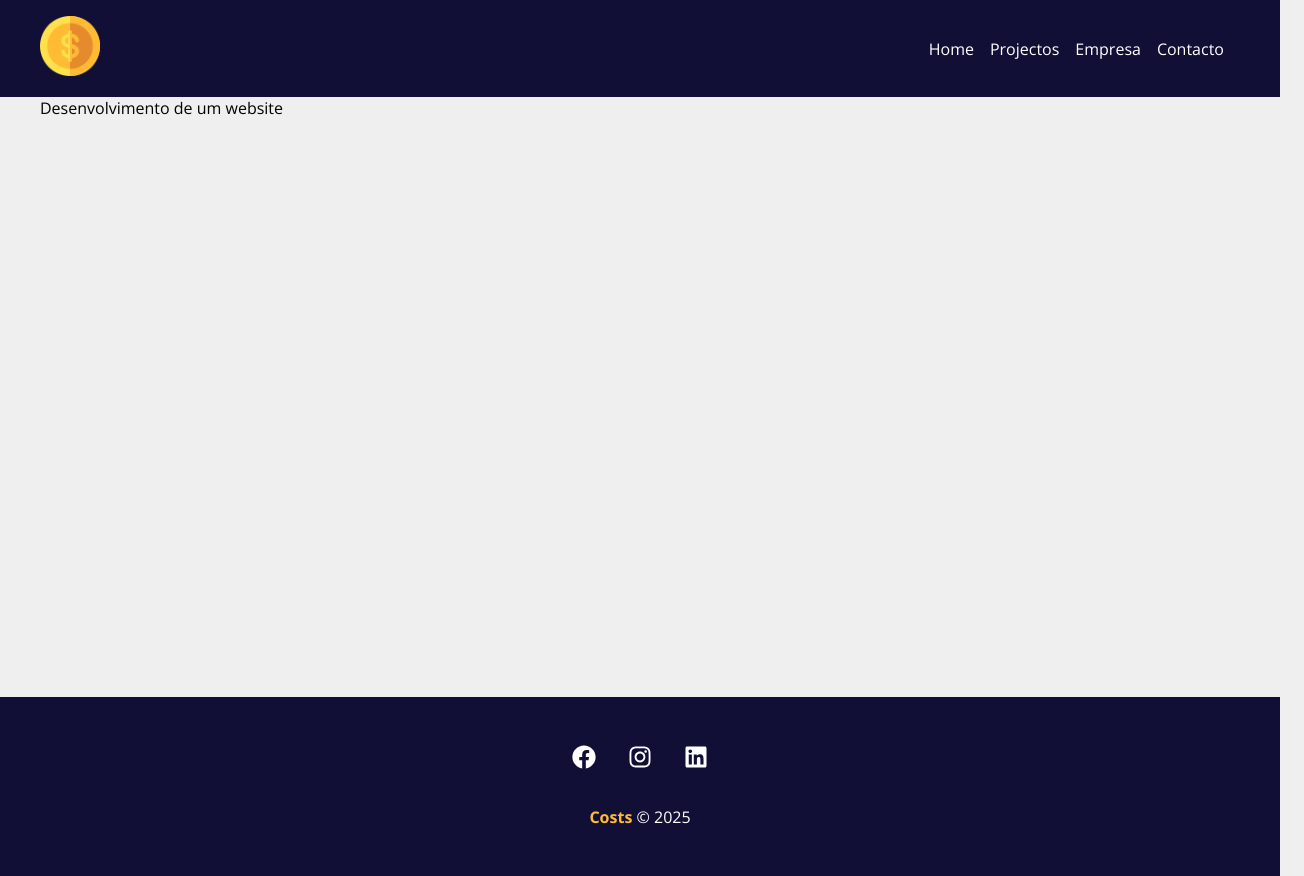
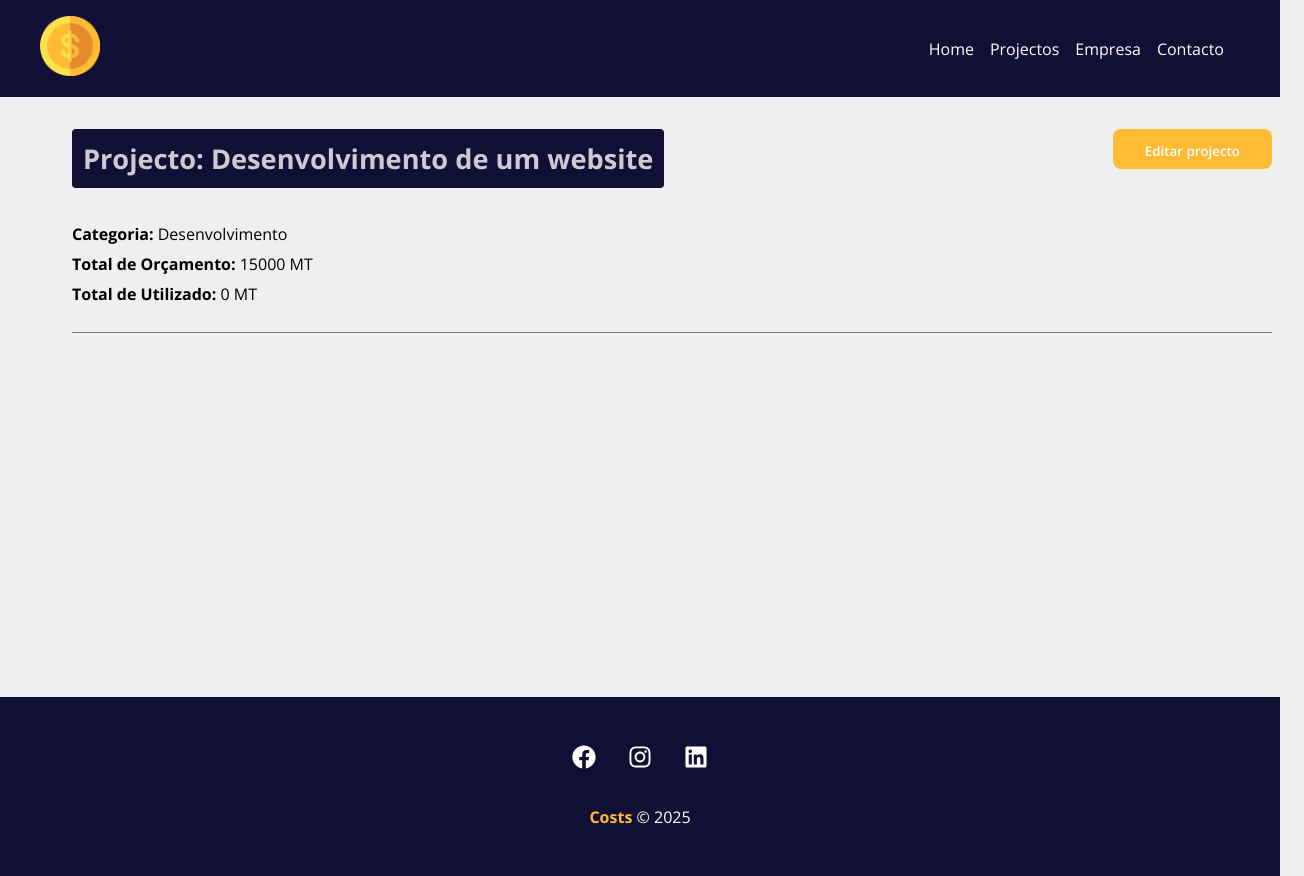
Before and after one commit to adelsonsaguateDev/costs, a React (Create React App) app: page /projecto/1 in a window 1280 px wide. Shown: the whole page, 1304 px wide, since content can reach past the window. Built offline with nearby package versions, Linux system fonts and the light colour scheme; data requests are answered from the project's data file; the HTML template or start-up script is replaced by a standard one.

Commit message:
Exibindo os dados do projecto

```diff
--- a/src/components/pages/Projecto.js
+++ b/src/components/pages/Projecto.js
@@ -1,10 +1,13 @@
 import styles from "./Projecto.module.css";
 import { useParams } from "react-router-dom";
 import { useState, useEffect, useRef } from "react";
+import Loading from "../layout/Loading.js";
+import Container from "../layout/Container.js";
 function Projecto() {
   const { id } = useParams();
 
   const [project, setProject] = useState([]);
+  const [showProjectForm, setShowProjectForm] = useState(false);
 
   const hasFetched = useRef(false);
 
@@ -12,6 +15,7 @@
     if (!hasFetched.current) {
       hasFetched.current = true;
 
+      setTimeout(() => {
         fetch(`http://localhost:5000/projectos/${id}`, {
           method: "GET",
           headers: {
@@ -23,10 +27,50 @@
             setProject(data);
           })
           .catch((error) => console.log(error)());
+      }, 1000);
     }
   }, [id]);
 
-  return <p>{project.name}</p>;
+  function toggleProjectForm() {
+    setShowProjectForm(!showProjectForm);
+  }
+
+  return (
+    <>
+      {project.name ? (
+        <div className={styles.project_details}>
+          <Container customClass="column">
+            <div className={styles.details_container}>
+              <h1>Projecto: {project.name}</h1>
+              <button className={styles.btn} onClick={toggleProjectForm}>
+                {!showProjectForm ? "Editar projecto" : "Fechar"}
+              </button>
+              {!showProjectForm ? (
+                <div className={styles.project_info}>
+                  <p>
+                    <span>Categoria:</span>{" "}
+                    {project.categoria?.nome || "Sem Categoria"}
+                  </p>
+                  <p>
+                    <span>Total de Orçamento:</span> {project.budget} MT
+                  </p>
+                  <p>
+                    <span>Total de Utilizado:</span> {project.cost} MT
+                  </p>
+                </div>
+              ) : (
+                <div className={styles.project_info}>
+                  <p>form</p>
+                </div>
+              )}
+            </div>
+          </Container>
+        </div>
+      ) : (
+        <Loading />
+      )}
+    </>
+  );
 }
 
 export default Projecto;
--- a/src/components/pages/Projecto.module.css
+++ b/src/components/pages/Projecto.module.css
@@ -0,0 +1,61 @@
+.project_details {
+    padding: 2em;
+}
+
+
+.project_details h1,
+.project_details h2,
+.project_details p {
+    margin-bottom: 0.5em;
+}
+
+.project_details h1 {
+    background-color: #120f36;
+    color: #f4f3f3d3;
+    padding: 0.4em;
+    margin-bottom: 1.3em;
+    font-size: 1.7em;
+    border-radius: 4px;
+}
+
+.project_details span {
+    font-weight: bold;
+}
+
+
+.details_container,
+.service_form_container {
+    border-bottom: 1px solid #7a7a7a;
+    margin-bottom: 1.2em;
+    padding-bottom: 1.2em;
+    display: flex;
+    justify-content: space-between;
+    flex-wrap: wrap;
+
+}
+
+
+.btn {
+    background-color: #ffbb33;
+    color: #fff;
+    padding: .8125rem 2rem;
+    text-decoration: none;
+    transition: 0.5s;
+    border-radius: .5rem;
+    font-weight: 600;
+    border-color: #ffbb33;
+    cursor: pointer;
+    max-height: 40px;
+    border: none;
+}
+
+.btn:hover {
+    color: #ffffffa1;
+    background-color: #ffbb33;
+    border-color: #ffbb33;
+
+}
+
+.project_info {
+    width: 100%;
+}
```
Lines whose indentation alone changed are shown as unchanged.
